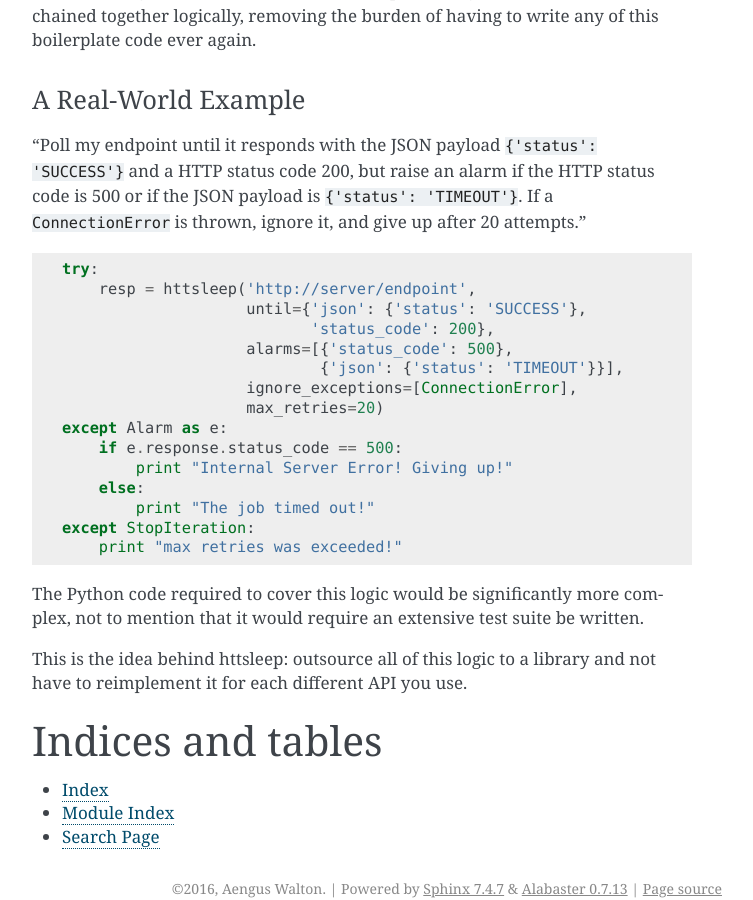
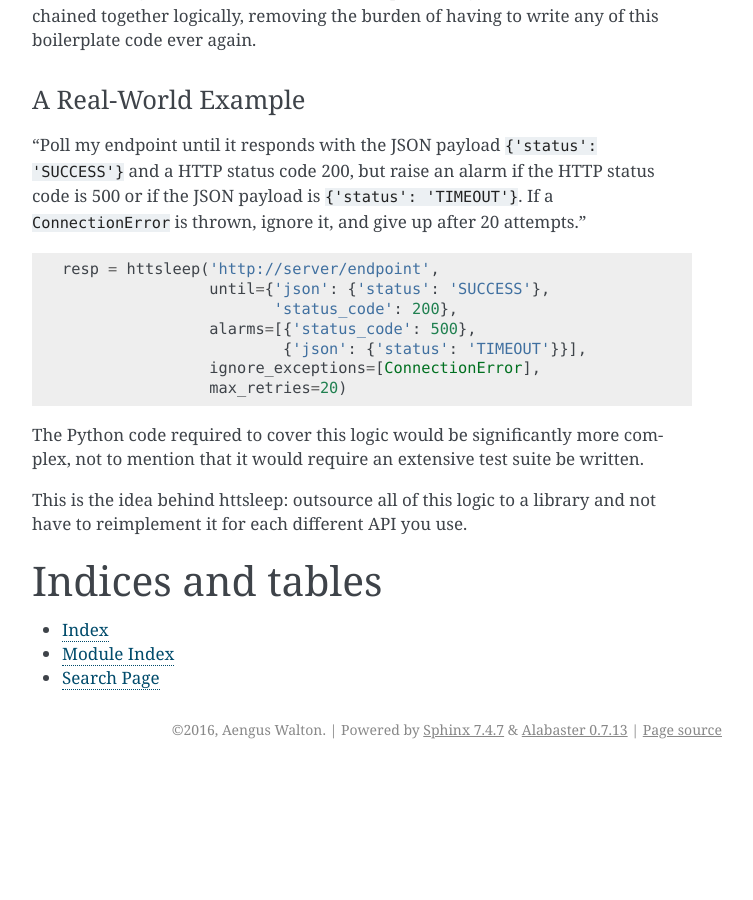
Before and after one commit to kopf/httsleep, a Sphinx documentation site: the page built from docs/index.rst, in a window 1280 px wide and 900 px high, scrolled down 1032 px. Shown: the whole window, without its empty margins (388-1141 px from the left). Built offline with Sphinx 7.4.7, drawn with Linux system fonts in a browser that asks for light colours; after the commit the page ends 1801 px from its top, so only the background shows below that; some of the changed text lies outside the part shown.

```diff
--- a/CHANGELOG.rst
+++ b/CHANGELOG.rst
@@ -5,6 +5,7 @@ Next release
 ------------
 
 * Fix docstring
+* Documentation cleanup
 
 Version 0.1.2
 -------------
--- a/docs/index.rst
+++ b/docs/index.rst
@@ -59,21 +59,13 @@ give up after 20 attempts."
 
 .. code-block:: python
 
-   try:
-       resp = httsleep('http://server/endpoint',
-                       until={'json': {'status': 'SUCCESS'},
-                              'status_code': 200},
-                       alarms=[{'status_code': 500},
-                               {'json': {'status': 'TIMEOUT'}}],
-                       ignore_exceptions=[ConnectionError],
-                       max_retries=20)
-   except Alarm as e:
-       if e.response.status_code == 500:
-           print "Internal Server Error! Giving up!"
-       else:
-           print "The job timed out!"
-   except StopIteration:
-       print "max retries was exceeded!"
+    resp = httsleep('http://server/endpoint',
+                    until={'json': {'status': 'SUCCESS'},
+                           'status_code': 200},
+                    alarms=[{'status_code': 500},
+                            {'json': {'status': 'TIMEOUT'}}],
+                    ignore_exceptions=[ConnectionError],
+                    max_retries=20)
 
 
 The Python code required to cover this logic would be significantly more complex,
```
Also changed, not shown: docs/tutorial.rst (+6 -3 lines).
